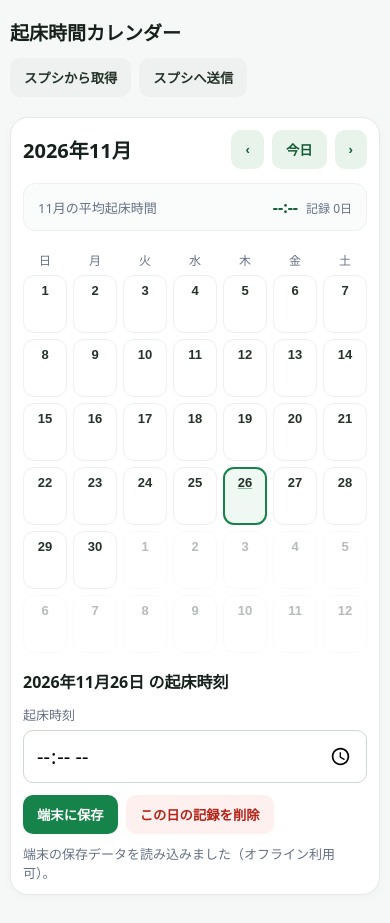
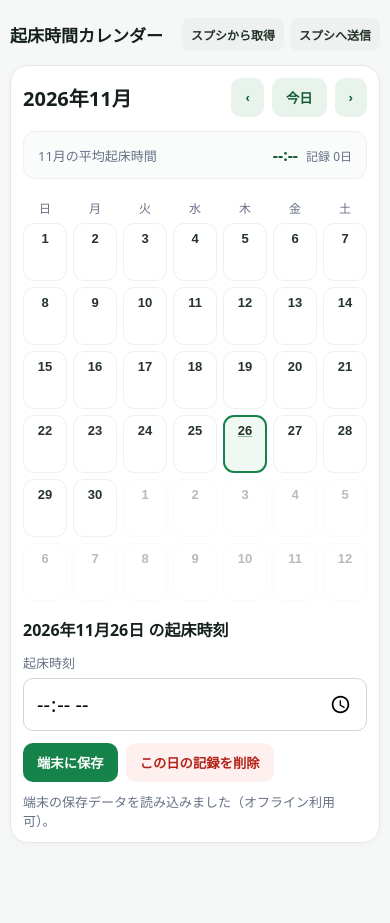
Before and after one commit to jyunbouanimalworld-ctrl/wakeup-calendar, a plain HTML site: page index.html in a window 390 px wide. After the commit the page ends 871 px from the top, so only its background shows below. Drawn offline with Linux system fonts and the light colour scheme.

Commit message:
Update index.html

```diff
--- a/index.html
+++ b/index.html
@@ -11,10 +11,10 @@
     * { box-sizing:border-box; }
     body { margin:0; font-family:system-ui,-apple-system,"Noto Sans JP",sans-serif; background:#f6f8f7; color:#17211b; }
     main { max-width:760px; margin:0 auto; padding:24px 16px 40px; }
-    header { display:flex; justify-content:space-between; align-items:center; gap:12px; margin-bottom:20px; flex-wrap:wrap; }
-    h1 { font-size:22px; margin:0; }
-    .header-actions { display:flex; gap:8px; flex-wrap:wrap; }
-    button { border:0; border-radius:10px; padding:10px 14px; background:#e8f3ec; color:#145c36; font-weight:650; cursor:pointer; }
+    header { display:flex; justify-content:space-between; align-items:center; gap:10px; margin-bottom:20px; flex-wrap:nowrap; }
+    h1 { font-size:22px; margin:0; white-space:nowrap; }
+    .header-actions { display:flex; gap:8px; flex-wrap:nowrap; flex-shrink:0; }
+    button { border:0; border-radius:10px; padding:10px 14px; background:#e8f3ec; color:#145c36; font-weight:650; cursor:pointer; white-space:nowrap; }
     button.secondary { background:#eef1f0; color:#25332a; }
     button.primary { background:var(--green); color:white; }
     button.danger { background:#fff0f0; color:#b42318; }
@@ -42,13 +42,16 @@
     input[type="time"] { width:100%; font:inherit; font-size:20px; padding:11px 12px; border:1px solid #cfd8d2; border-radius:10px; background:white; }
     .actions { display:flex; gap:8px; flex-wrap:wrap; margin-top:12px; }
     .status { min-height:22px; margin-top:10px; color:var(--muted); font-size:13px; }
-    @media(max-width:420px) {
+    @media(max-width:480px) {
       main { padding:18px 10px 28px; }
+      header { gap:6px; margin-bottom:14px; }
+      h1 { font-size:17px; }
+      .header-actions { gap:6px; }
+      header .header-actions button { padding:8px 9px; font-size:12px; border-radius:8px; }
       .panel { padding:12px; }
       .day { min-height:58px; }
       .time-chip { font-size:10px; padding:2px 3px; }
       .stat-value { font-size:16px; }
-      h1 { font-size:19px; }
     }
   </style>
 </head>
```
